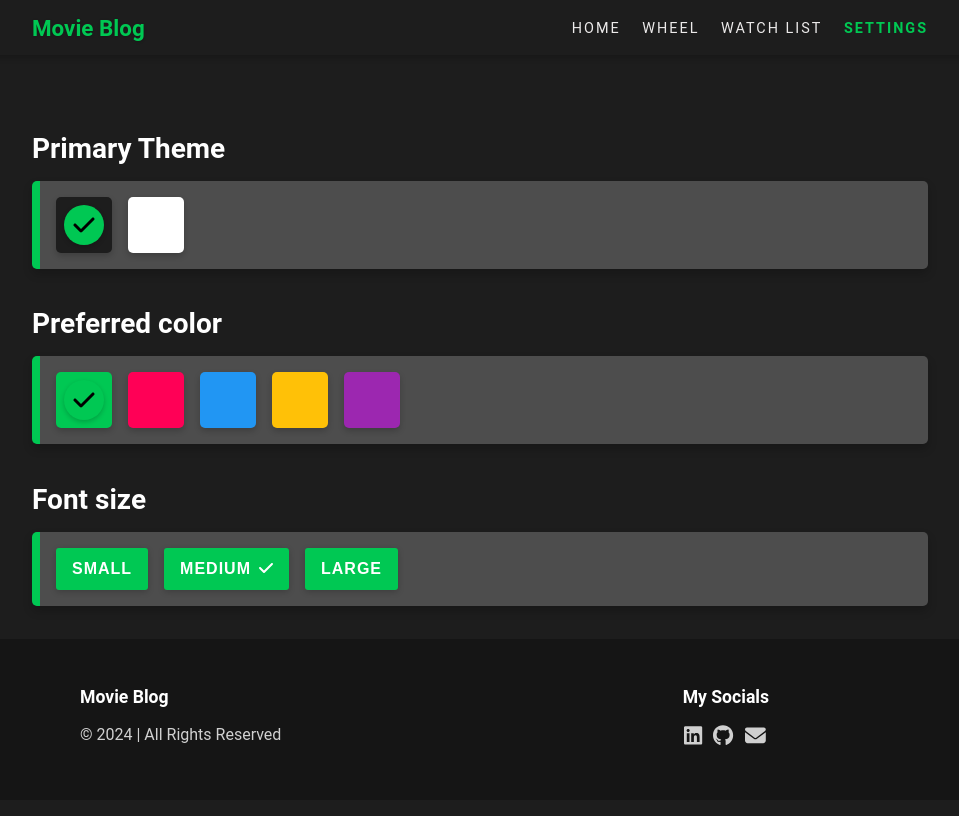
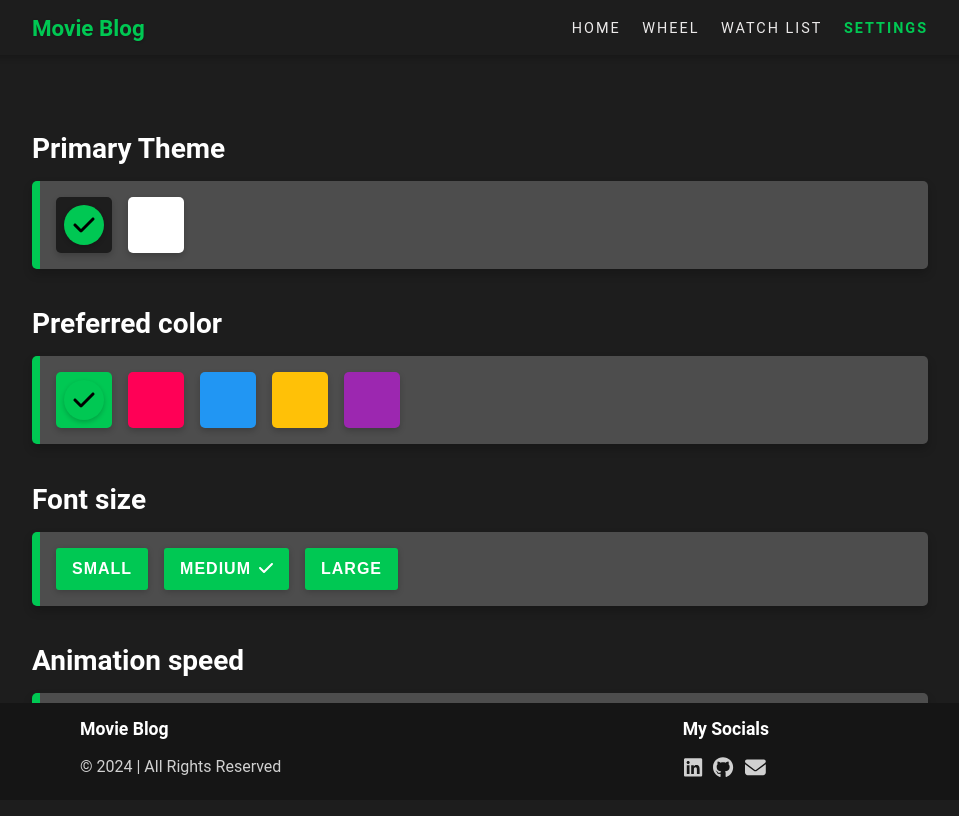
Before and after one commit to niputy/movie-blog, a React (Create React App) app: page /settings in a window 1280 px wide. Shown: the top 816 px of the page, without its empty margins (160-1119 px from the left). Built offline with nearby package versions, Linux system fonts and the light colour scheme; no server answers.

Commit message:
style fix

```diff
--- a/src/styles/partials/_footer.scss
+++ b/src/styles/partials/_footer.scss
@@ -1,6 +1,6 @@
 .footer {
     background-color: rgb(21 21 21);
-    padding-block: 3em;
+    padding-block: 1em;
     display: grid;
     grid-template-columns: 2fr 1fr;
     grid-gap: 1em;
```
